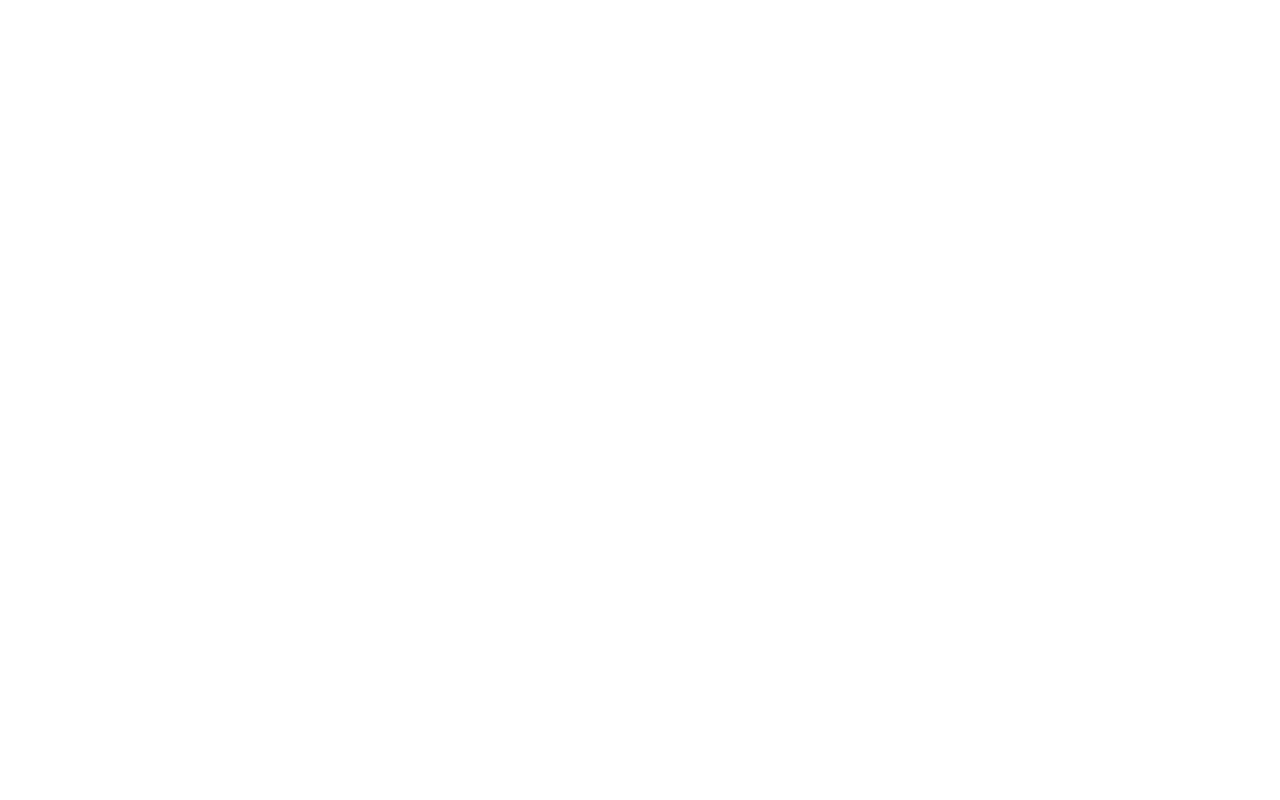
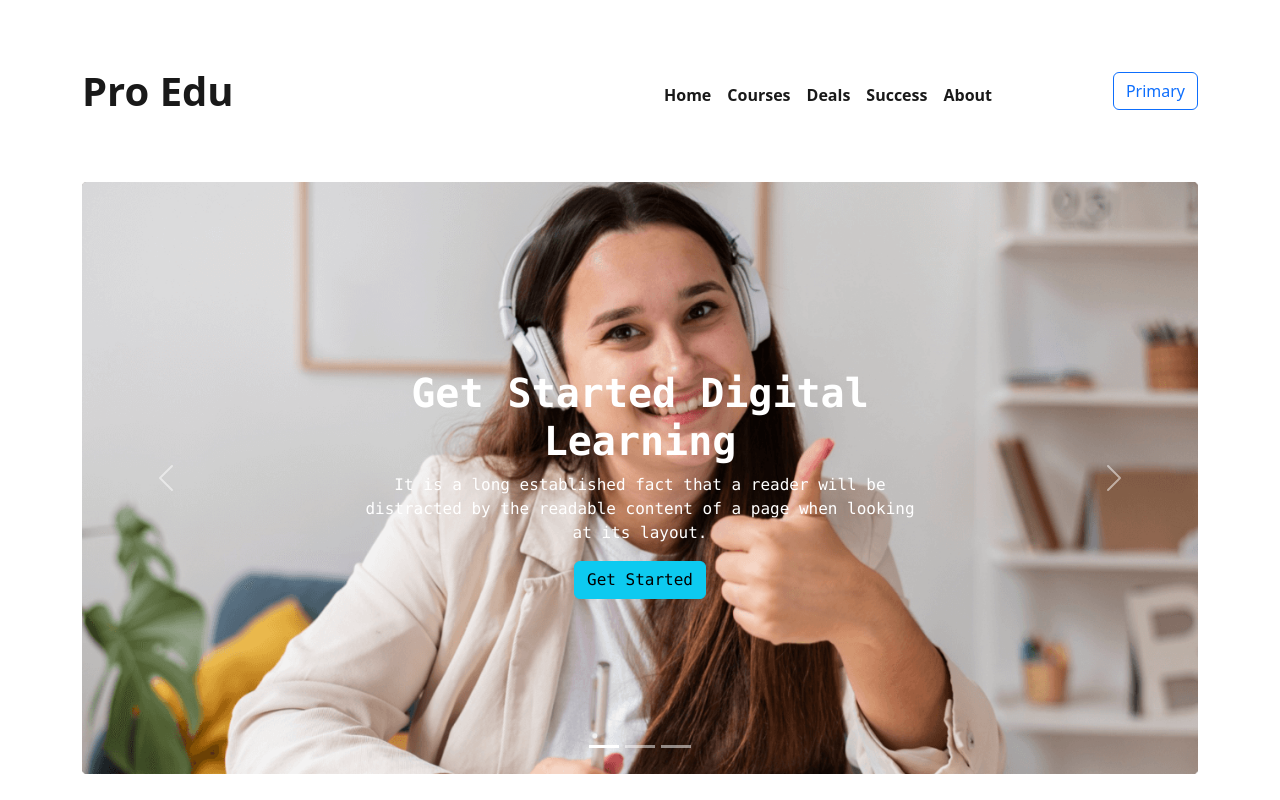
Before and after one commit to SayedRafiadHossan/-ProgrammingHero_Assignment-3, a plain HTML site: page index.html in a window 1280 px wide. Drawn offline with nearby package versions, Linux system fonts and the light colour scheme.

Commit message:
Added nav bar & carousel part

```diff
--- a/index.html
+++ b/index.html
@@ -4,7 +4,155 @@
     <meta charset="UTF-8" />
     <meta http-equiv="X-UA-Compatible" content="IE=edge" />
     <meta name="viewport" content="width=device-width, initial-scale=1.0" />
+    <link
+      href="https://cdn.jsdelivr.net/npm/bootstrap@5.2.0/dist/css/bootstrap.min.css"
+      rel="stylesheet"
+      integrity="sha384-gH2yIJqKdNHPEq0n4Mqa/HGKIhSkIHeL5AyhkYV8i59U5AR6csBvApHHNl/vI1Bx"
+      crossorigin="anonymous"
+    />
+    <link rel="stylesheet" href="style.css" />
     <title>EdTech Website</title>
   </head>
-  <body></body>
+  <body>
+    <!-- start navbar -->
+    <nav class="container navbar navbar-expand-lg mt-5">
+      <div class="container-fluid">
+        <a class="w-50 navbar-brand fs-1 fw-bold" href="#">Pro Edu</a>
+        <div class="collapse navbar-collapse" id="navbarSupportedContent">
+          <ul class="navbar-nav me-auto mt-2 mb-2 mb-lg-0 fw-semibold">
+            <li class="nav-item">
+              <a class="nav-link active" aria-current="page" href="#">Home</a>
+            </li>
+            <li class="nav-item">
+              <a class="nav-link active" href="#">Courses</a>
+            </li>
+            <li class="nav-item">
+              <a class="nav-link active">Deals</a>
+            </li>
+            <li class="nav-item">
+              <a class="nav-link active">Success</a>
+            </li>
+            <li class="nav-item">
+              <a class="nav-link active">About</a>
+            </li>
+          </ul>
+          <button type="button" class="btn btn-outline-primary">Primary</button>
+        </div>
+      </div>
+    </nav>
+
+    <!-- End navbar -->
+
+    <!-- carousel start -->
+
+    <section class="container mt-5">
+      <div
+        id="carouselExampleCaptions"
+        class="carousel slide"
+        data-bs-ride="false"
+      >
+        <div class="carousel-indicators">
+          <button
+            type="button"
+            data-bs-target="#carouselExampleCaptions"
+            data-bs-slide-to="0"
+            class="active"
+            aria-current="true"
+            aria-label="Slide 1"
+          ></button>
+          <button
+            type="button"
+            data-bs-target="#carouselExampleCaptions"
+            data-bs-slide-to="1"
+            aria-label="Slide 2"
+          ></button>
+          <button
+            type="button"
+            data-bs-target="#carouselExampleCaptions"
+            data-bs-slide-to="2"
+            aria-label="Slide 3"
+          ></button>
+        </div>
+        <div class="carousel-inner">
+          <div class="carousel-item active position-relative">
+            <img
+              src="images/cover/cover-1.png"
+              class="d-block w-100"
+              alt="..."
+            />
+            <div
+              class="carousel-caption w-50 d-none d-md-block position-absolute top-30 start-50 translate-middle font-monospace"
+            >
+              <h5 class="fw-bold fs-1">Get Started Digital Learning</h5>
+              <p>
+                It is a long established fact that a reader will be distracted
+                by the readable content of a page when looking at its layout.
+              </p>
+              <button type="button" class="btn btn-info">Get Started</button>
+            </div>
+          </div>
+          <div class="carousel-item carousel-img2">
+            <img
+              src="images/cover/cover-2.jpg"
+              class="d-block w-100"
+              alt="..."
+            />
+            <div
+              class="carousel-caption w-50 d-none d-md-block position-absolute top-30 start-50 translate-middle font-monospace"
+            >
+              <h5 class="fw-bold fs-1">Get Started Digital Learning</h5>
+              <p>
+                It is a long established fact that a reader will be distracted
+                by the readable content of a page when looking at its layout.
+              </p>
+              <button type="button" class="btn btn-info">Get Started</button>
+            </div>
+          </div>
+          <div class="carousel-item">
+            <img
+              src="images/cover/cover-3.jpg"
+              class="d-block w-100"
+              alt="..."
+            />
+            <div
+              class="carousel-caption w-50 d-none d-md-block position-absolute top-30 start-50 translate-middle font-monospace"
+            >
+              <h5 class="fw-bold fs-1">Get Started Digital Learning</h5>
+              <p>
+                It is a long established fact that a reader will be distracted
+                by the readable content of a page when looking at its layout.
+              </p>
+              <button type="button" class="btn btn-info">Get Started</button>
+            </div>
+          </div>
+        </div>
+        <button
+          class="carousel-control-prev"
+          type="button"
+          data-bs-target="#carouselExampleCaptions"
+          data-bs-slide="prev"
+        >
+          <span class="carousel-control-prev-icon" aria-hidden="true"></span>
+          <span class="visually-hidden">Previous</span>
+        </button>
+        <button
+          class="carousel-control-next"
+          type="button"
+          data-bs-target="#carouselExampleCaptions"
+          data-bs-slide="next"
+        >
+          <span class="carousel-control-next-icon" aria-hidden="true"></span>
+          <span class="visually-hidden">Next</span>
+        </button>
+      </div>
+    </section>
+
+    <!-- carousel End -->
+
+    <script
+      src="https://cdn.jsdelivr.net/npm/bootstrap@5.2.0/dist/js/bootstrap.bundle.min.js"
+      integrity="sha384-A3rJD856KowSb7dwlZdYEkO39Gagi7vIsF0jrRAoQmDKKtQBHUuLZ9AsSv4jD4Xa"
+      crossorigin="anonymous"
+    ></script>
+  </body>
 </html>
--- /dev/null
+++ b/style.css
@@ -0,0 +1,3 @@
+.carousel-img2 {
+  height: 35.6vw;
+}
```
